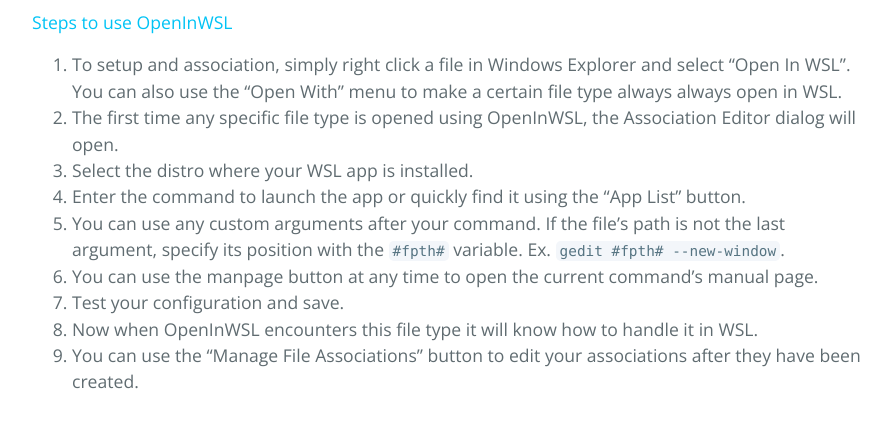
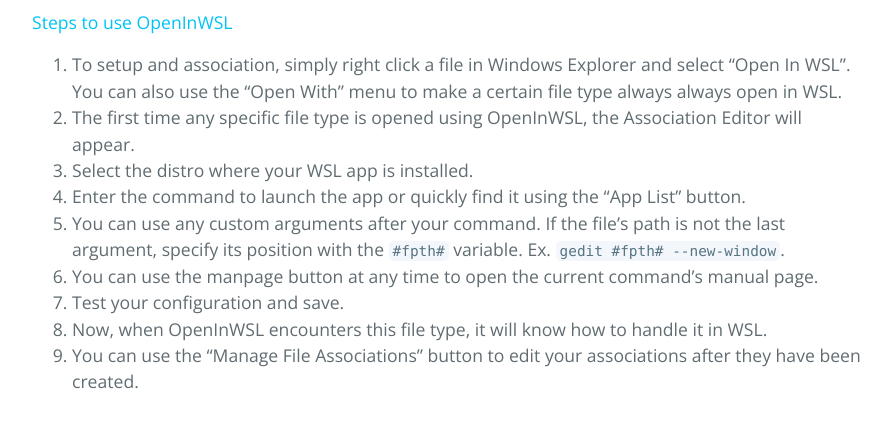
Before and after one commit to Opticos/openinwsl, a Jekyll site: the page built from tutorials/manual.md, in a window 1280 px wide and 900 px high, scrolled down 1882 px. Shown: the part 155-585 px from the top of the window, without its empty margins (192-1087 px from the left). Built offline with Jekyll 4.4.1, drawn with Linux system fonts in a browser that asks for light colours; the repository's description, which GitHub fills in, is left out.

Commit message:
Update manual.md

````diff
--- a/tutorials/manual.md
+++ b/tutorials/manual.md
@@ -45,13 +45,13 @@
 #### Steps to use OpenInWSL
 
 1. To setup and association, simply right click a file in Windows Explorer and select "Open In WSL". You can also use the "Open With" menu to make a certain file type always always open in WSL.
-2. The first time any specific file type is opened using OpenInWSL, the Association Editor dialog will open.
+2. The first time any specific file type is opened using OpenInWSL, the Association Editor will appear.
 3. Select the distro where your WSL app is installed.
 4. Enter the command to launch the app or quickly find it using the "App List" button.
 5. You can use any custom arguments after your command. If the file's path is not the last argument, specify its position with the ```#fpth#``` variable. Ex. ```gedit #fpth# --new-window```.
 6. You can use the manpage button at any time to open the current command's manual page.
 7. Test your configuration and save.
-8. Now when OpenInWSL encounters this file type it will know how to handle it in WSL.
+8. Now, when OpenInWSL encounters this file type, it will know how to handle it in WSL.
 9. You can use the "Manage File Associations" button to edit your associations after they have been created.
 
 ### Using OpenInWSL Configuration Files ###
````
